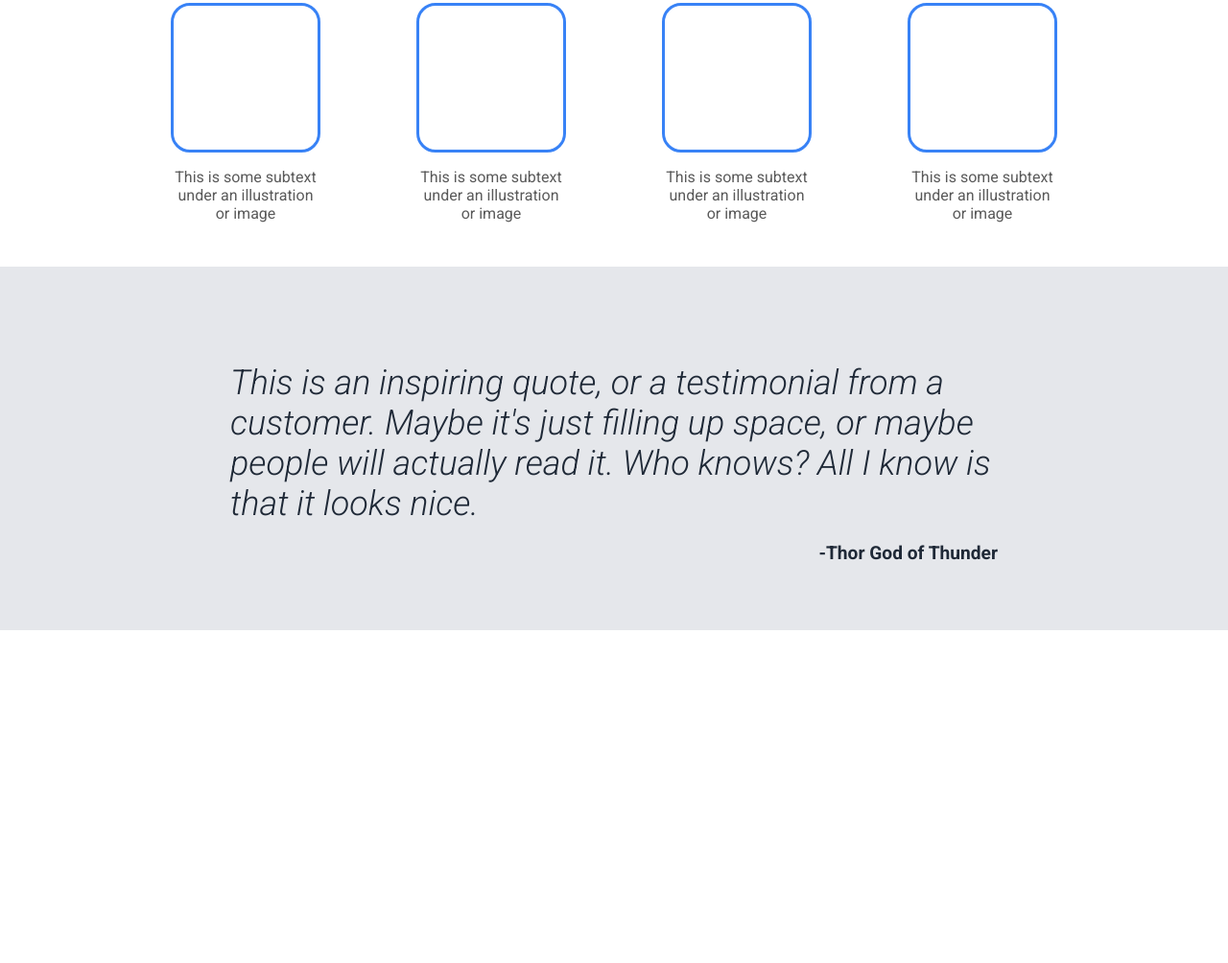
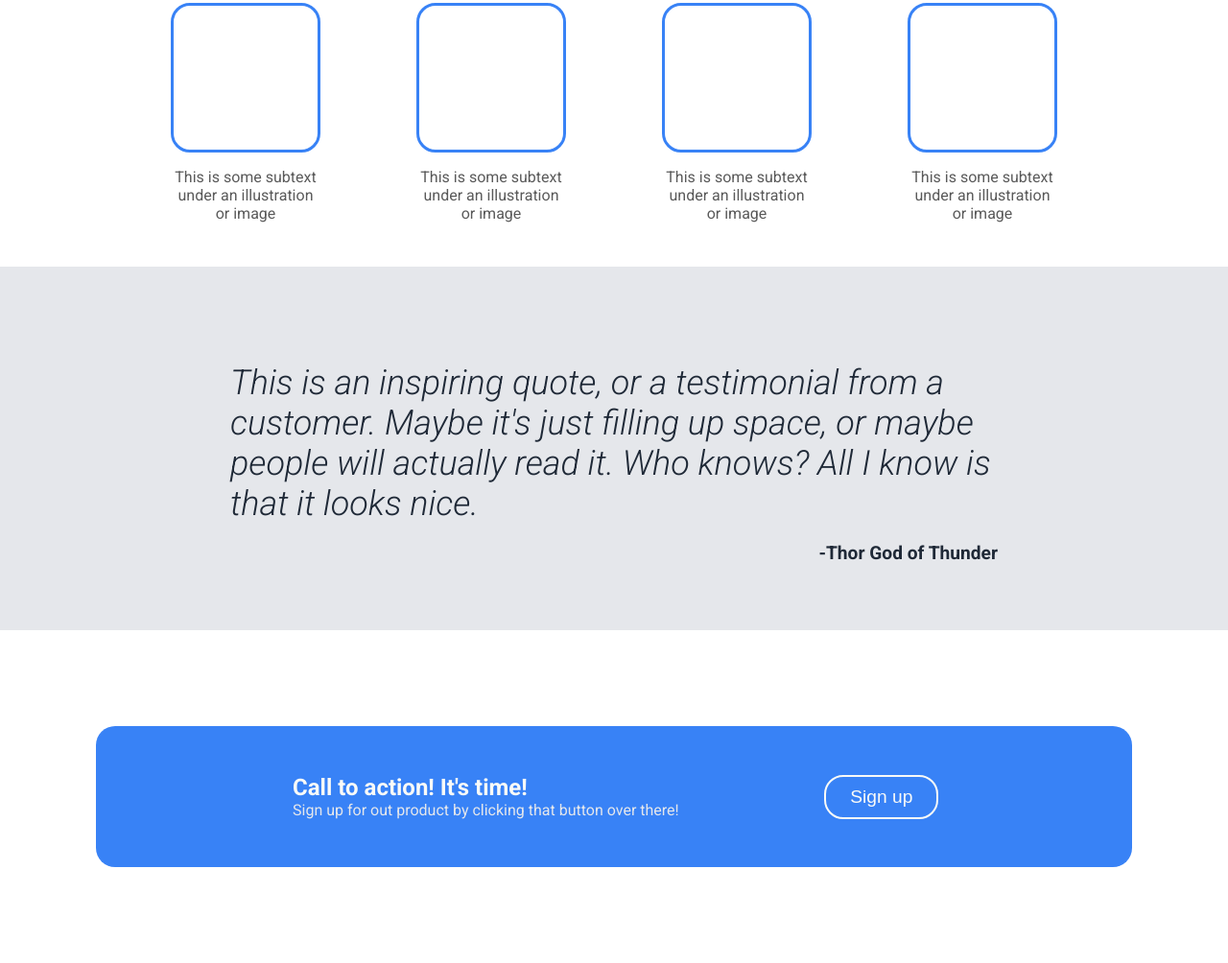
Before and after one commit to Minaa111/odin-landing-page, a plain HTML site: page index.html in a window 1280 px wide. Shown: the part 666-1670 px from the top of the page at 96% size. Before the commit the page ends 1323 px from the top, so only its background shows below. Drawn offline with Linux system fonts and the light colour scheme.

Commit message:
Added a Call To Action (CTA) section

```diff
--- a/index.html
+++ b/index.html
@@ -103,5 +103,22 @@
     </div>
     <!-- End of the quote section -->
 
+
+    <!-- Call to action section -->
+    <div class="CTA-section">
+        <div class="CTA-block">
+            <div class="CTA-left">
+                <h3 class="CTA-header">Call to action! It's time!</h3>
+                <p class="CTA-subtext">Sign up for out product by clicking that button over there!</p>
+            </div>
+
+            <div class="CTA-right">
+                <button class="CTA-button">
+                    Sign up
+                </button>
+            </div>
+        </div>
+    </div>
+    <!-- End of call to action section -->
 </body>
 </html>
--- a/styles.css
+++ b/styles.css
@@ -156,3 +156,54 @@ body {
     margin-left: auto;
     font-size: larger;
 }
+
+.CTA-section {
+    display: flex;
+    align-items: center;
+    justify-content: center;
+}
+
+.CTA-block {
+    display: flex;
+    background-color: #3882f6;
+    margin: 100px;
+    padding: 50px;
+    justify-content: space-between;
+    border-radius: 20px;
+    width: 1100px;
+}
+
+.CTA-left {
+    padding-left: 155px;
+}
+
+.CTA-header {
+    font-size: x-large;
+    color: #F9FAF8;
+    margin: 0;
+}
+
+.CTA-subtext {
+    color: #E5E7EB;
+    margin: 0;
+}
+
+.CTA-right {
+    display: flex;
+    align-items: center;
+    flex-grow: 1;
+    justify-content: center;
+}
+
+.CTA-button {
+    background-color: transparent;
+    border-style: solid;
+    border-color: #F9FAF8;
+    border-radius: 20px;
+    font-size: larger;
+    color: #F9FAF8;
+    padding-top: 10px;
+    padding-bottom: 10px;
+    padding-left: 25px;
+    padding-right: 25px;
+}
```
